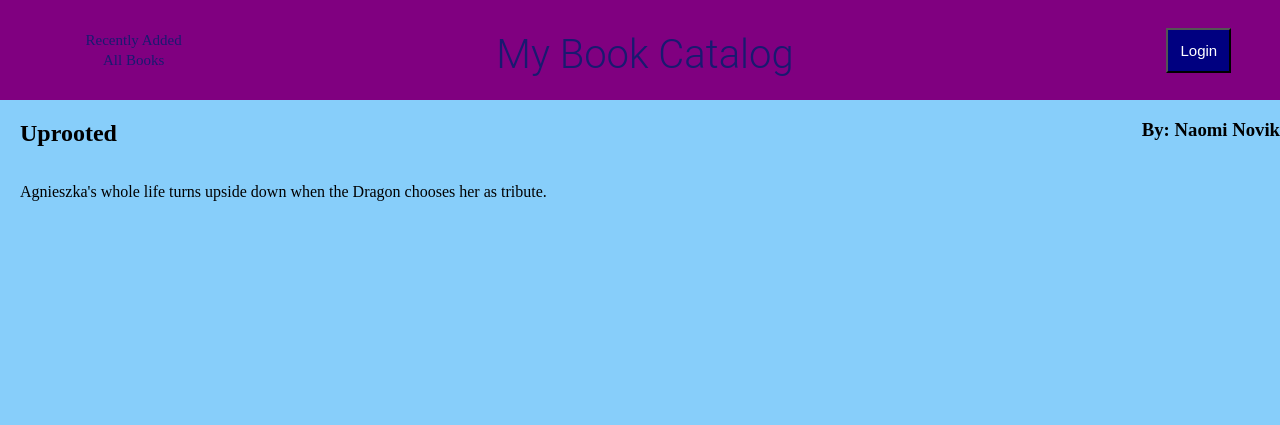
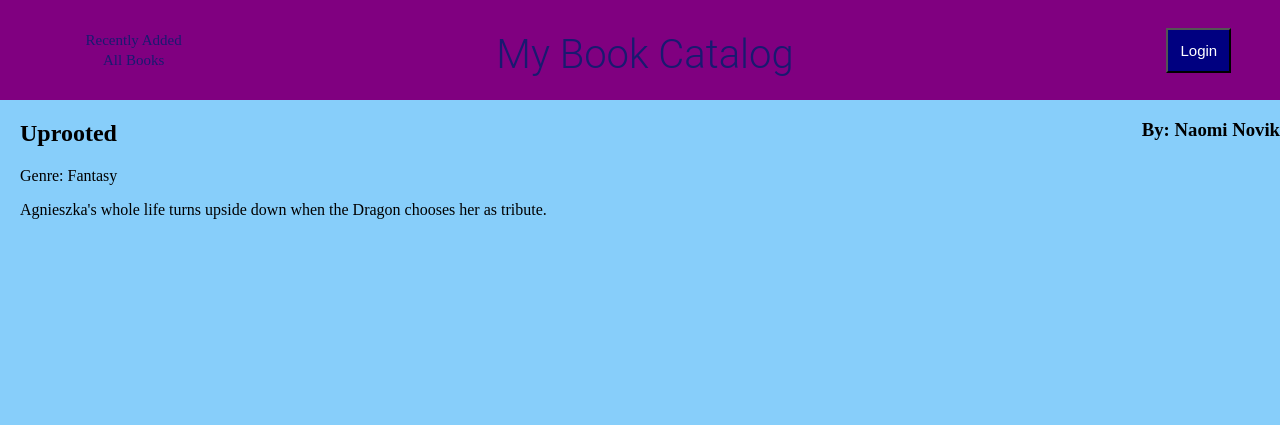
Before and after one commit to sarah-thomens/item-catalog-project, a Flask app: page /book/1/Uprooted in a window 1280 px wide. Shown: the top 425 px of the page. Run offline with Flask 2, Linux system fonts and the light colour scheme; some libraries are stand-ins or nearby versions.

Commit message:
Adding comments for BookInfo.html.

```diff
--- a/catalog/templates/bookInfo.html
+++ b/catalog/templates/bookInfo.html
@@ -1,3 +1,10 @@
+<!--------------------------------------------------------------------------------
+ BookInfo HTML
+
+ This template shows a specific book's information including title, author, description, and genre.
+
+ This template will also show buttons for editing and deleting the book depending on if the user created the book or not.
+--------------------------------------------------------------------------------->
 {% extends "main.html" %}
 {% block content %}
 {% include "header.html" %}
@@ -5,15 +12,25 @@
 <div class="main-and-sidebar-wrapper">
 	<section class="main book-info-main">
 		<div class="page-headers book-info-headers">
+			<!-- Book Title ----------------------------------------------------------->
 			<h2>{{book.title}}</h2>
+			<!-- Book Author ---------------------------------------------------------->
 			<h3>By: {{book.author}}</h3>
 		</div>
 		<div class="book-info">
+			<!-- Book Genre (edited to be a proper title) ----------------------------->
+			<div class="book-genre">
+				Genre: {{book.genre.replace( '-', ' ' ).title()}}
+			</div>
+			<!-- Book Description ----------------------------------------------------->
 			<p class="book-description">{{book.description}}</p>
 		</div>
+		<!-- If the user is signed in, these buttons will appear -------------------->
 		{% if session.user_id == book.user_id %}
 			<div class="book-buttons">
+				<!-- Edit Button -------------------------------------------------------->
 				<a class="edit-button" href="{{url_for('editBook', book_title = book.urlSafeTitle, book_id = book.id)}}">Edit</a>
+				<!-- Delete Button ------------------------------------------------------>
 				<a class="delete-button" href="{{url_for('deleteBook', book_title = book.urlSafeTitle, book_id = book.id)}}">Delete</a>
 			</div>
 		{% endif %}
```
